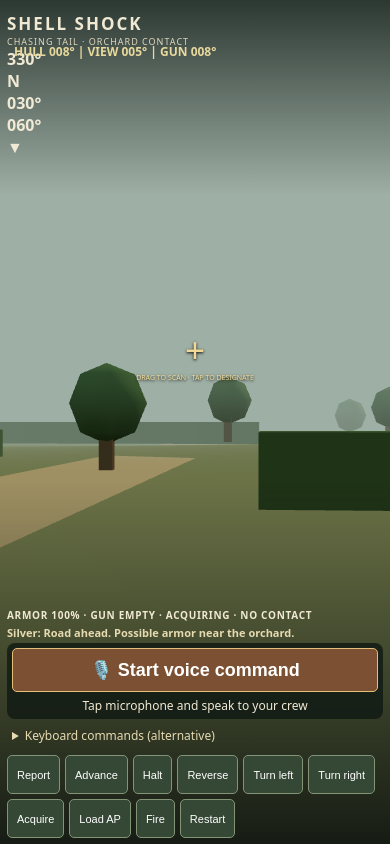
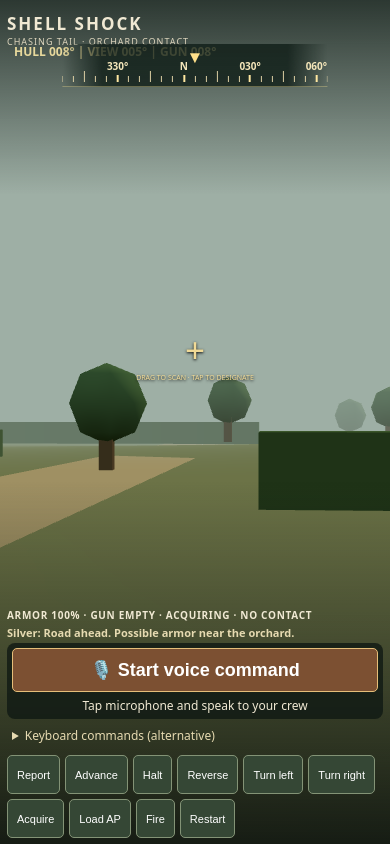
Before and after one commit to Valar05/shell-shock-chasing-tail, a website built with Vite: page index.html in a window 390 px wide. Built offline with nearby package versions, Linux system fonts and the light colour scheme; animation ran at ten frames a second.

Commit message:
ui: responsive azimuth compass with five-degree ticks and cardinal labels

```diff
--- a/src/style.css
+++ b/src/style.css
@@ -38,3 +38,7 @@
 }
 
 #end-screen[hidden]{display:none!important}#end-screen{position:absolute;z-index:5;inset:15% 12%;border:2px solid #efd49a;border-radius:15px;background:rgba(14,24,18,.94);display:flex;flex-direction:column;justify-content:center;align-items:center;gap:12px;text-align:center;padding:20px;pointer-events:auto;box-shadow:0 8px 35px #0009}#end-title{font-size:clamp(20px,4vw,38px)}#end-caption{font-size:clamp(13px,2vw,18px)}#end-restart{font-size:20px;padding:14px 28px;background:#6e6b3c;border-color:#efd49a;min-height:52px}
+
+#compass{position:absolute;top:44px;left:50%;transform:translateX(-50%);width:min(68vw,540px);height:43px;overflow:hidden;pointer-events:none;background:linear-gradient(90deg,transparent,rgba(12,26,20,.77) 15%,rgba(12,26,20,.77) 85%,transparent);border-bottom:1px solid #dccc8a66}
+#compass-ticks{position:absolute;inset:0}#compass-center{position:absolute;top:1px;left:50%;transform:translateX(-50%);color:#ffe08a;font-size:17px;z-index:2}.tick{position:absolute;bottom:4px;transform:translateX(-50%);display:flex;flex-direction:column-reverse;align-items:center;height:23px;gap:2px}.tick span{width:1px;height:6px;background:#dbcda3}.tick.medium span{height:11px}.tick.major span{height:15px;width:2px;background:#ffe7a0}.tick b{font-size:10px;font-weight:700;color:#f4e6ba;white-space:nowrap}
+@media (orientation:landscape) and (max-height:600px){#compass{top:29px;height:38px;width:min(58vw,500px)}#compass-center{font-size:14px}.tick b{font-size:9px}}
```
